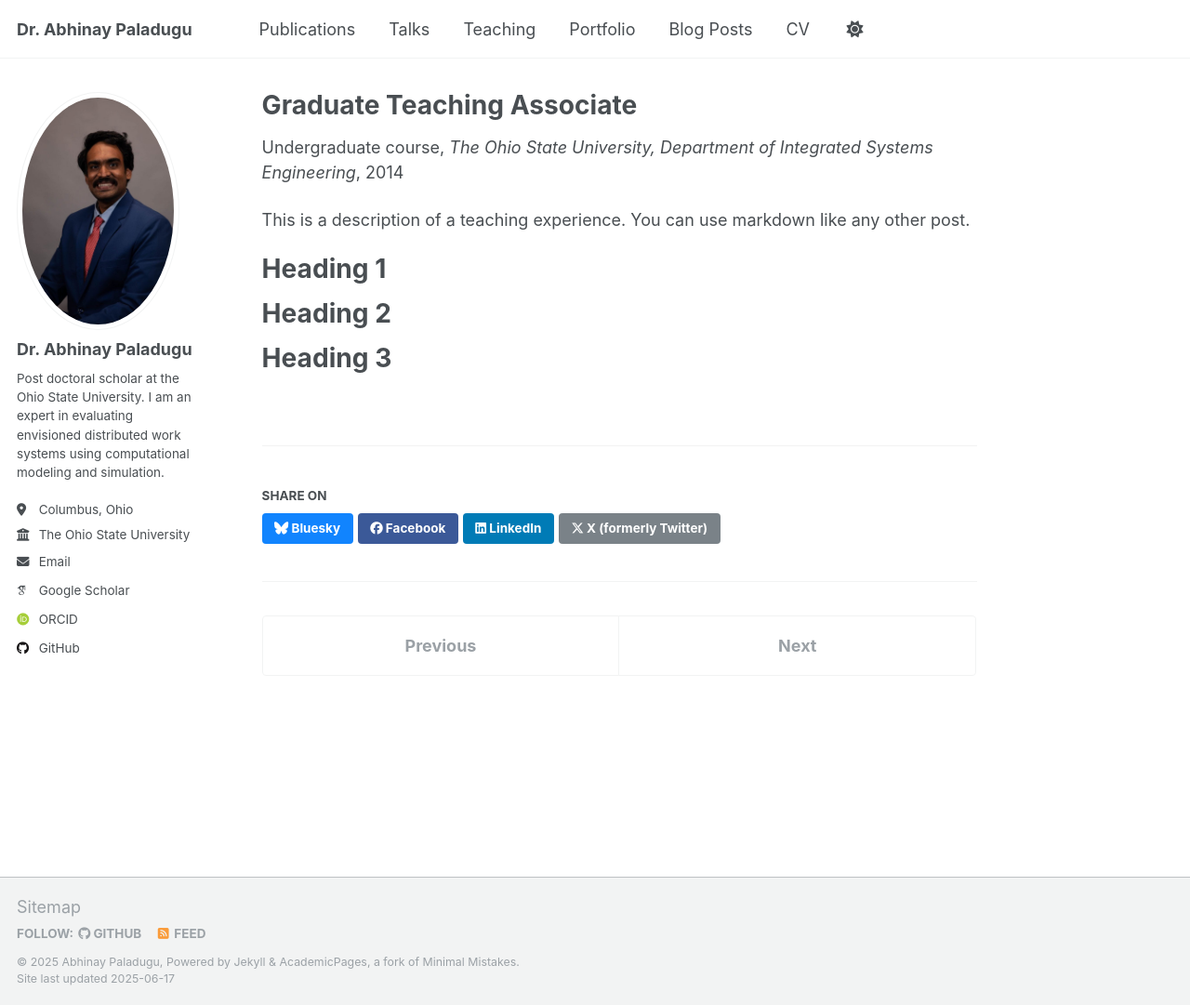
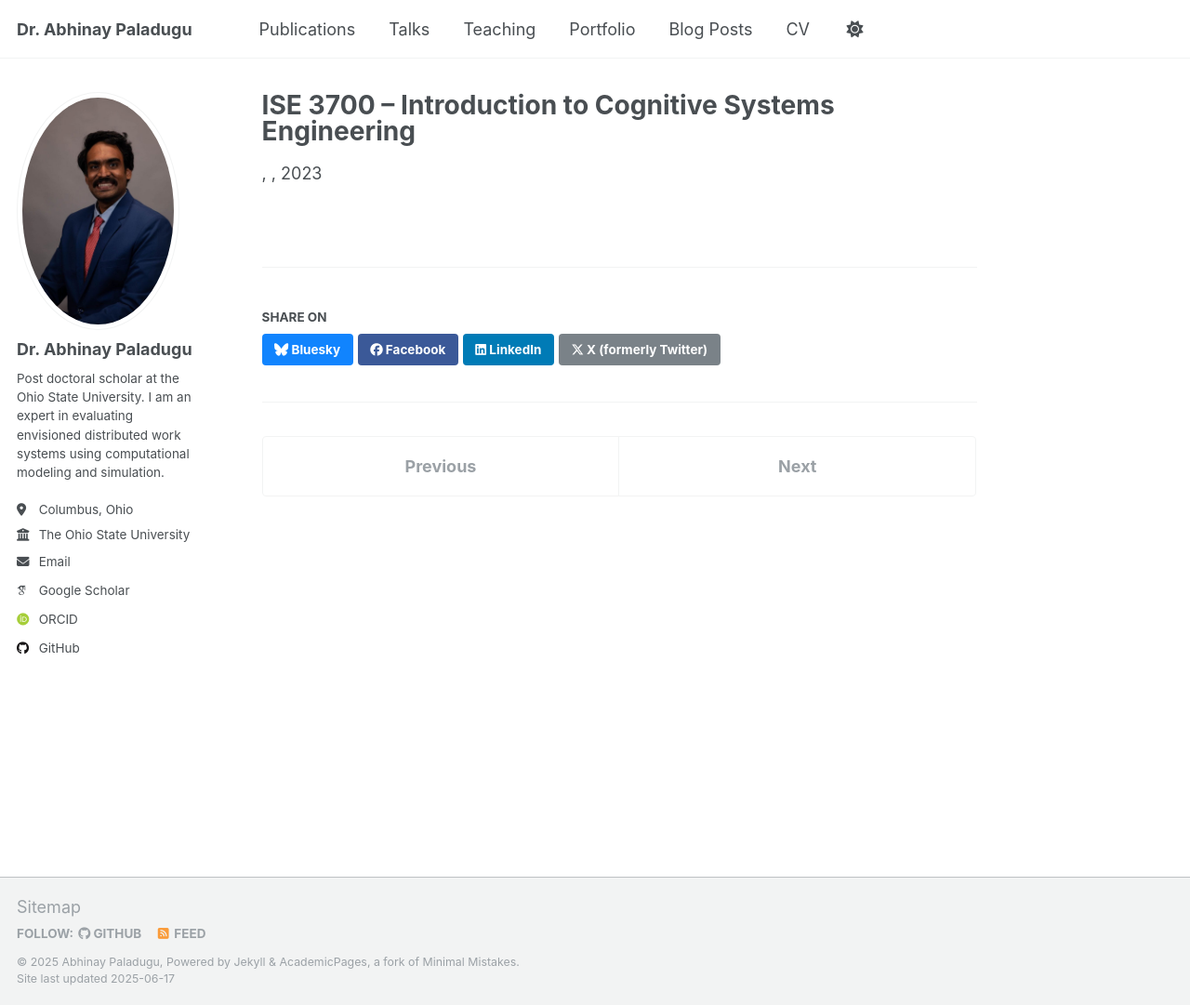
Before and after one commit to apaladugu3/apaladugu3.github.io, a Jekyll site: the page built from _teaching/2023-spring-teaching-1.md, in a window 1280 px wide and 1081 px high. Shown: the whole window at 93% size. Built offline with Jekyll 4.4.1, drawn with Linux system fonts in a browser that asks for light colours; some web fonts are replaced.

Commit message:
Added teaching experience

```diff
--- a/_teaching/2023-spring-teaching-1.md
+++ b/_teaching/2023-spring-teaching-1.md
@@ -1,20 +1,13 @@
 ---
-title: "Graduate Teaching Associate "
+title: "ISE 3700 – Introduction to Cognitive Systems Engineering"
 collection: teaching
-type: "Undergraduate course"
-permalink: /teaching/2023-spring-teaching-1
-venue: "The Ohio State University, Department of Integrated Systems Engineering"
-date: 2014-01-01
-location: "Columbus, USA"
+date: 2023-01-01
+role: Teaching Associate (TA)
+instructor: Dr. Martijn IJtsma
+university: The Ohio State University
+excerpt: |
+  - Designed assignments and examinations for the course.
+  - Taught 20% of classes and analyzed assignments to identify areas of concern.
+  - Graded and provided constructive feedback for the students and the professor.
+
 ---
-
-This is a description of a teaching experience. You can use markdown like any other post.
-
-Heading 1
-======
-
-Heading 2
-======
-
-Heading 3
-======
```
Also changed, not shown: _pages/teaching.html (+8 -1 lines), _teaching/2015-spring-teaching-2.md (deleted, +0 -20 lines), _teaching/2019-fall-teaching-2.md (added, +12 -0 lines), _teaching/2021-07-01-boomi-jumpstart.md (added, +12 -0 lines), 2 other files.
